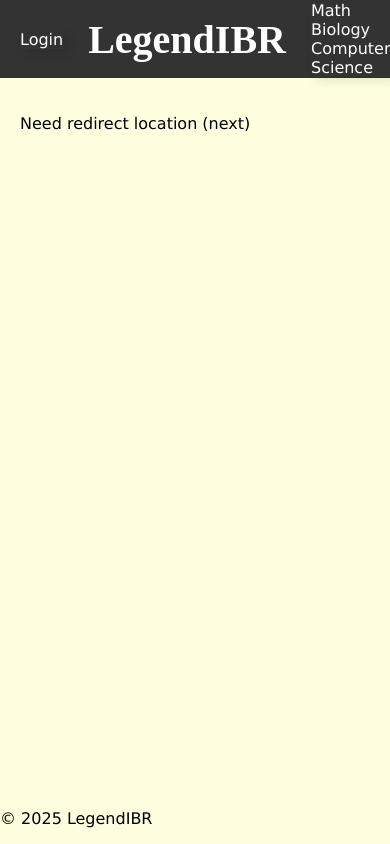
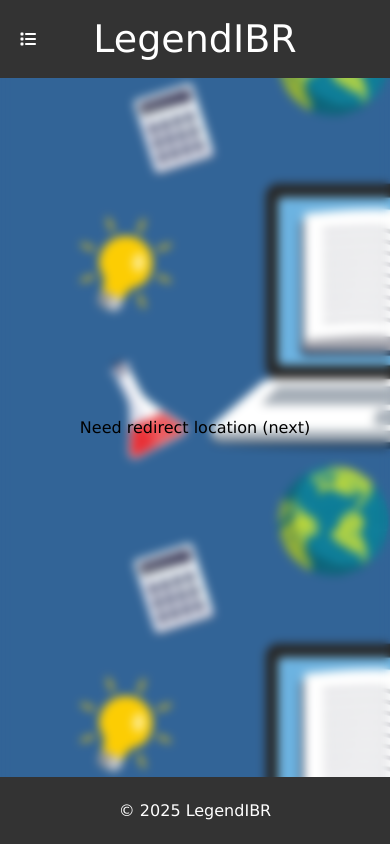
Before and after one commit to legendibr/site, a Django app: template user_management/templates/user_management/login.html in a window 390 px wide. Run offline with Django 5.2, Linux system fonts and the light colour scheme; the template is opened without the code that fills it, so the values that code supplies are empty; some libraries are stand-ins or nearby versions.

Commit message:
styled login page

```diff
--- a/static/base.css
+++ b/static/base.css
@@ -42,87 +43,16 @@
     /* 100% when the menu bar is full (sizing needs to be the same on mobile) */
     height: 78px;
 }
+
 .main-navbar a {
     color: white;
     text-decoration: none;
-<<<<<<< HEAD
-    font-size: 20px;
-    cursor: pointer;
-    text-align: center;
-
-    &:hover,
-    &:active {
-        text-decoration: underline;
-    }
-}
-
-header nav .title {
-    text-align: left;
-    font-weight: bold;
-    font-family: serif;
-    font-size: 40px;
-    flex: 1;
-
-    &:hover,
-    &:active {
-        text-decoration: none;
-    }
-}
-
-header ul {
-    position: absolute;
-    margin: 0;
-    background: #1a1a1a;
-    color: white;
-    padding: 5px 20px;
-    font-size: 20px;
-    line-height: 32px;
-    width: 150px;
-    right: 0;
-    visibility: hidden;
-    transition: all 0.3s;
-}
-
-header ul li a {
-    color: white;
-    font-family: serif;
-
-    &:hover,
-    &:active {
-        background-color: grey;
-    }
-}
-
-header nav i {
-    display: none !important;
-    font-size: 20px;
-    color: white;
-    cursor: pointer;
-}
-
-div.about {
-    position: relative;
-    background: rgba(255, 255, 255, 0.25);
-    border: 3px solid black;
-    text-align: center;
-    margin-top: -20px;
-    padding: 20px;
-    width: 75%;
-    left: 50%;
-    transform: translateX(-50%);
-    z-index: 1;
-}
-
-div.subject {
-    position: relative;
-    left: 50%;
-    transform: translateX(-50%);
-=======
 }
 
 #mobile-navbar-burger {
     display: none;
 }
+
 #mobile-navbar-popup {
     display: none;
 
@@ -140,63 +70,32 @@
 }
 
 /* Navbar links */
+/* The initial one was for subject introduction, not for navbar link */
+/* Changed to navbar links style */
 .links {
->>>>>>> b1a2d11c73d9382243f79a00ac1911924f55459a
     display: flex;
     justify-content: center;
     align-items: center;
-    width: 80%;
-    margin: 20px 0;
-    box-shadow: 5px 5px 10px rgba(0, 0, 0, 0.1);
-    cursor: pointer;
-    transition: all 0.3s;
-
-    &:hover,
-    &:active {
-        box-shadow: 5px 5px 10px rgba(0, 0, 0, 0.3);
-    }
 }
 
-<<<<<<< HEAD
-div.subject .subject-title {
-    position: relative;
-    height: 100%;
-    width: 40%;
-    padding: 10px;
-    display: flex;
-    flex-direction: column;
-    justify-content: center;
-    align-items: center;
-    text-align: center;
-}
-
-div.subject .subject-title button {
-    background: black;
-    color: white;
-    padding: 10px 15px;
-    margin: 10px;
-    border: none;
-    border-radius: 5px;
-    font-size: 16px;
-    text-decoration: none;
-    cursor: pointer;
-    transition: opacity 0.3s ease;
-
-    &:hover,
-    &:active {
-        opacity: 0.8;
-    }
-=======
-.links > a, #mobile-navbar-popup > ul > li > a {
+.links>a,
+#mobile-navbar-popup>ul>li>a {
     color: white;
     font-size: 20px;
     text-align: center;
+    width: 100%;
+
+    /* Added hover */
+    &:hover, &:active {
+        text-decoration: underline;
+    }
 }
 
 @media screen and (max-width: 1024px) {
     #mobile-navbar-burger {
         display: block;
     }
+
     .hide-mobile {
         display: none !important;
     }
@@ -307,27 +127,3 @@
     text-align: center;
 }
 */
-
-/* Commenting this because I don't see it being used anywhere*/
-/*
-ul.link-set {
-    visibility: hidden;
-    position: fixed;
-    right: -50%;
-    background: lightgrey;
-    color: white;
-    padding: 15px 30px;
-    line-height: 48px;
-    font-size: 24px;
-    z-index: 10;
-    transition: all 0.3s ease;
-}
-
-div.menu {
-    display: flex;
-    cursor: pointer;
-    justify-content: center;
-    align-items: center;
-}
-*/
->>>>>>> b1a2d11c73d9382243f79a00ac1911924f55459a
--- a/templates/base.html
+++ b/templates/base.html
@@ -30,14 +30,13 @@
                         <a href="{% url 'login' %}?next=/">Login</a>
                     {% endif %}
                 </div>
-                <!-- TODO: Probably fine without title here-->
                 <a class="title" href="/">LegendIBR</a>
                 <div class="links hide-mobile">
                     <!-- TODO: Use django links -->
-                    <a href="/math">Math</a>
-                    <a href="/biology">Biology</a>
-                    <!-- TODO: Use CSS wrap -->
-                    <a href="/cs">Computer<br>Science</a>
+                    <!-- ⬆️ will be added later when the view is available -->
+                    <a href="#">Math</a>
+                    <a href="#">Biology</a>
+                    <a href="#">Computer Science</a>
                 </div>
 
                 <i id="mobile-navbar-burger" class="fa-solid fa-list"></i>
--- /dev/null
+++ b/user_management/static/user_management/css/login.css
@@ -0,0 +1,48 @@
+body {
+    background-size: cover;
+    background-repeat: no-repeat;
+    background-position: center;
+    backdrop-filter: blur(5px);
+}
+
+.center {
+    display: flex;
+    justify-content: center;
+    align-items: center;
+    height: 100%;
+}
+
+.form-wrapper {
+    display: inline-block;
+    text-align: left;
+    padding: 20px;
+    border: 1px solid #ccc;
+    border-radius: 10px;
+    background-color: rgba(255, 255, 255, 0.8);
+    box-shadow: 0 0 10px rgba(0, 0, 0, 0.1);
+}
+
+.form-wrapper>h1 {
+    text-align: center;
+}
+
+.form-wrapper input {
+    width: 100%;
+    padding: 10px;
+    margin: 10px 0;
+    border: 1px solid #ccc;
+    border-radius: 5px;
+}
+
+.form-wrapper input[type=submit] {
+    margin-top: 20px;
+    background-color: #333;
+    font-weight: bold;
+    color: white;
+    cursor: pointer;
+    transition: all 0.3s;
+
+    &:hover, &:active {
+        background-color: #444;
+    }
+}
--- a/user_management/templates/user_management/login.html
+++ b/user_management/templates/user_management/login.html
@@ -1,4 +1,16 @@
-{% extends "base.html" %}
+{% extends 'base.html' %}
+{% load static %}
+
+{% block title %}Legend IBR - Login{% endblock %}
+{% block head %}
+<link rel="stylesheet" href="{% static 'user_management/css/login.css' %}">
+<style>
+    body {
+        background: url("{% static 'user_management/images/login.jpg' %}");
+    }
+</style>
+{% endblock %}
+
 {% block content %}
 <div class="center">
 
@@ -11,6 +23,8 @@
     {% if user.is_authenticated %}
         <p>You are already logged in.</p>
     {% else %}
+        <div class='form-wrapper'>
+            <h1>Login</h1>
             <form method="post" action="{% url 'login' %}">
                 {% csrf_token %}
                 <!-- Form needs styling -->
@@ -18,10 +32,11 @@
                 <input type="submit" value="Login">
                 <input type="hidden" name="next" value="{{ next }}">
             </form>
+        </div>
     {% endif %}
 {% else %}
     <p>Need redirect location (next)</p>
 {% endif %}
 
 </div>
-{% endblock content %}
+{% endblock %}
```
Also changed, not shown: other parts of static/base.css (+2 -80 lines), info/static/info/css/index.css (+25 -2 lines), info/templates/info/index.html (+5 -3 lines), user_management/static/user_management/images/login.jpg (added). Lines whose indentation alone changed are shown as unchanged.
